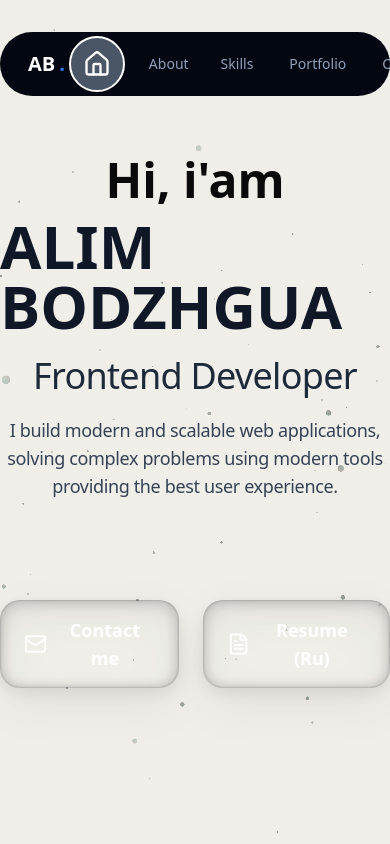
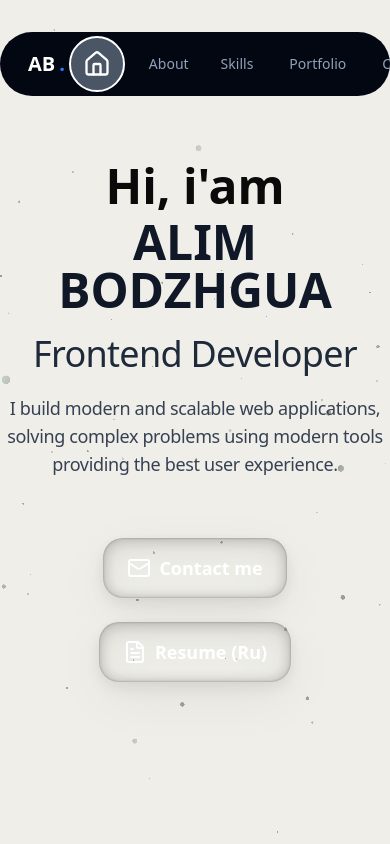
Before and after one commit to AlimBodzhgua/test-task, a Next.js app: page / in a window 390 px wide. Shown: the top 844 px of the page. Built offline with nearby package versions, Linux system fonts and the light colour scheme.

Commit message:
added responsive styles

```diff
--- a/app/_components/Home/Home.tsx
+++ b/app/_components/Home/Home.tsx
@@ -19,12 +19,12 @@ export function Home() {
 				/>
 			</div>
 			<div>
-				<div className='mb-5 flex flex-col items-center justify-center gap-3'>
+				<div className='mb-5 flex flex-col items-center justify-center gap-2 md:gap-3'>
 					<BlurFade delay={0.25} inView>
 						<div className='text-5xl font-bold'>Hi, i'am</div>
 					</BlurFade>
 					<BlurFade delay={0.25 * 2} inView>
-						<h1 className='text-6xl font-extrabold text-gray-900 uppercase'>
+						<h1 className='text-5xl sm:text-6xl font-extrabold text-gray-900 uppercase text-center'>
 							Alim Bodzhgua
 						</h1>
 					</BlurFade>
@@ -50,7 +50,7 @@ export function Home() {
 					</BlurFade>
 				</div>
 				<BlurFade delay={1}>
-					<div className='relative z-10 mt-25 flex items-center justify-center gap-6'>
+					<div className='relative z-10 mt-15 md:mt-25 flex items-center flex-wrap justify-center gap-6'>
 						<GlassButton className='rounded-2xl text-lg hover:scale-110'>
 							<div className='flex items-center gap-2'>
 								<MailIcon />
```
